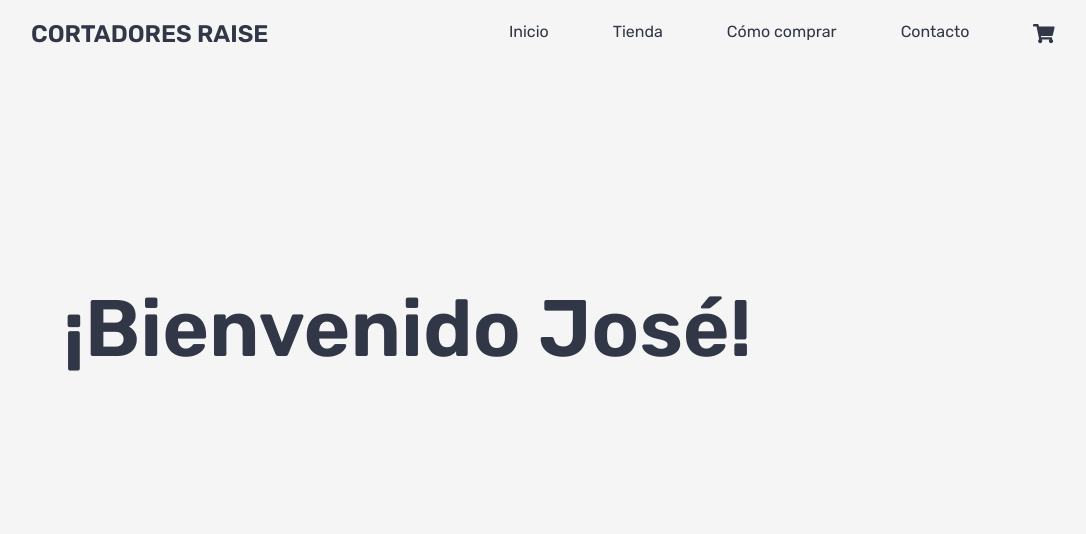
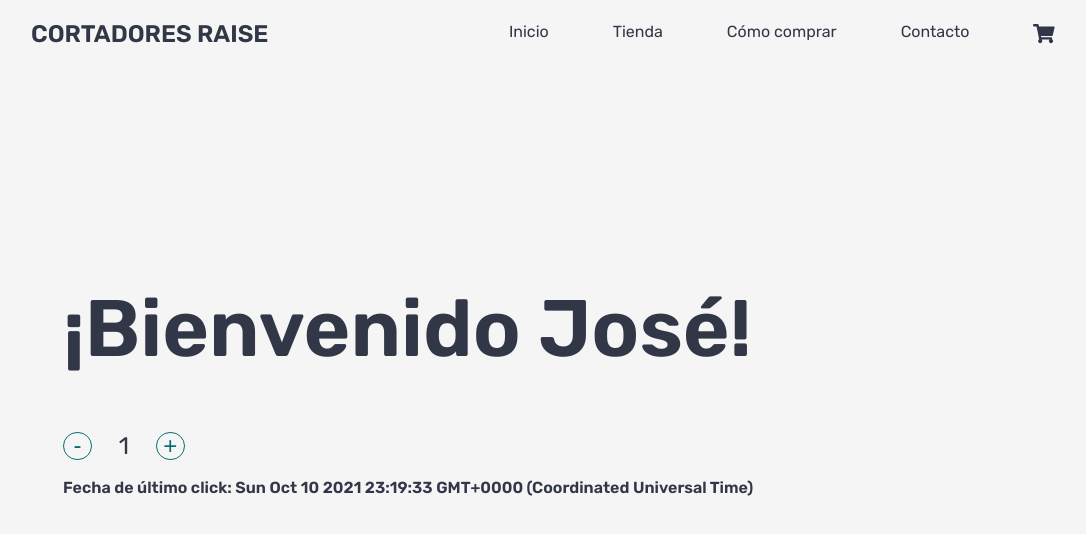
Before and after one commit to MercedesMulet/raise-cart, a React (Create React App) app: page / in a window 1280 px wide. Shown: the top 534 px of the page, without its empty margins (97-1183 px from the left). Built offline with nearby package versions, Linux system fonts and the light colour scheme.

Commit message:
Contador utilizando hooks

```diff
--- a/src/App.js
+++ b/src/App.js
@@ -5,8 +5,8 @@ import { Greeting } from './components/ItemListContainer/ItemListContainer';
 function App() {
   return (
     <div className="App">
-        <NavBar />
-        <Greeting user="José"/>
+      <NavBar />
+      <Greeting user="José" />
     </div>
   );
 }
--- /dev/null
+++ b/src/components/ItemCount/ItemCount.jsx
@@ -0,0 +1,39 @@
+import { useState } from 'react';
+
+export const ItemCount = ({ stock, initial }) => {
+  const [count, setcount] = useState(initial);
+  const [lastClickDate, setLastClickDate] = useState(new Date());
+
+  const increaseCount = () => {
+    if (count === stock) {
+      alert('Disculpa, alcanzaste el máximo de productos.');
+    } else {
+      setcount((prevCount) => prevCount + 1);
+      setLastClickDate(new Date());
+    }
+  };
+
+  const decreaseCount = () => {
+    if (count >= 2) {
+      setcount((prevCount) => prevCount - 1);
+      setLastClickDate(new Date());
+    } else {
+      alert('No puedes seleccionar menos de 1 producto.');
+    }
+  };
+
+  return (
+    <>
+      <div className="counter">
+        <button onClick={decreaseCount}>
+          <p className="minus-icon">-</p>
+        </button>
+        <span>{count}</span>
+        <button onClick={increaseCount}>
+          <p>+</p>
+        </button>
+      </div>
+      <h4>Fecha de último click: {lastClickDate.toString()}</h4>
+    </>
+  );
+};
--- /dev/null
+++ b/src/components/ItemCount/itemCounter.scss
@@ -0,0 +1,37 @@
+.counter {
+    display: flex;
+    align-items: center;
+    justify-content: flex-start;
+    height: 2rem;
+
+    span {
+        font-size: 1.5rem;
+        padding: 0 1rem;
+        width: 2rem;
+        text-align: center;
+    }
+
+    button {
+        width: 1.8rem;
+        height: 1.8rem;
+        display: flex;
+        align-items: center;
+        justify-content: center;
+        border-radius: 1rem;
+        background-color: $bg-color;
+        border: 1px $green-raise solid;
+        color: $green-raise;
+        p {
+            font-size: 1.5rem;
+            padding: 0;
+            margin: 0;
+        }
+        .minus-icon {
+            padding-bottom: .15rem;
+        }
+    }
+}
+
+h4 {
+    margin-top: 1rem;
+}
--- a/src/components/ItemListContainer/ItemListContainer.jsx
+++ b/src/components/ItemListContainer/ItemListContainer.jsx
@@ -1,7 +1,10 @@
+import { ItemCount } from '../ItemCount/ItemCount';
+
 export const Greeting = (props) => {
-    return(
-        <div className="item-list-container">
-            <h1>¡Bienvenido {props.user}!</h1>
-        </div>
-    );
-}
+  return (
+    <div className="item-list-container">
+      <h1>¡Bienvenido {props.user}!</h1>
+      <ItemCount initial={1} stock={5} />
+    </div>
+  );
+};
--- a/src/scss/app.scss
+++ b/src/scss/app.scss
@@ -3,4 +3,5 @@
 @import 'general.scss';
 @import '../components/NavBar/navBar.scss';
 @import '../components/CartWidget/cartWidget.scss';
-@import '../components/ItemListContainer/itemListContainer.scss'
+@import '../components/ItemListContainer/itemListContainer.scss';
+@import '../components/ItemCount/itemCounter.scss';
```
